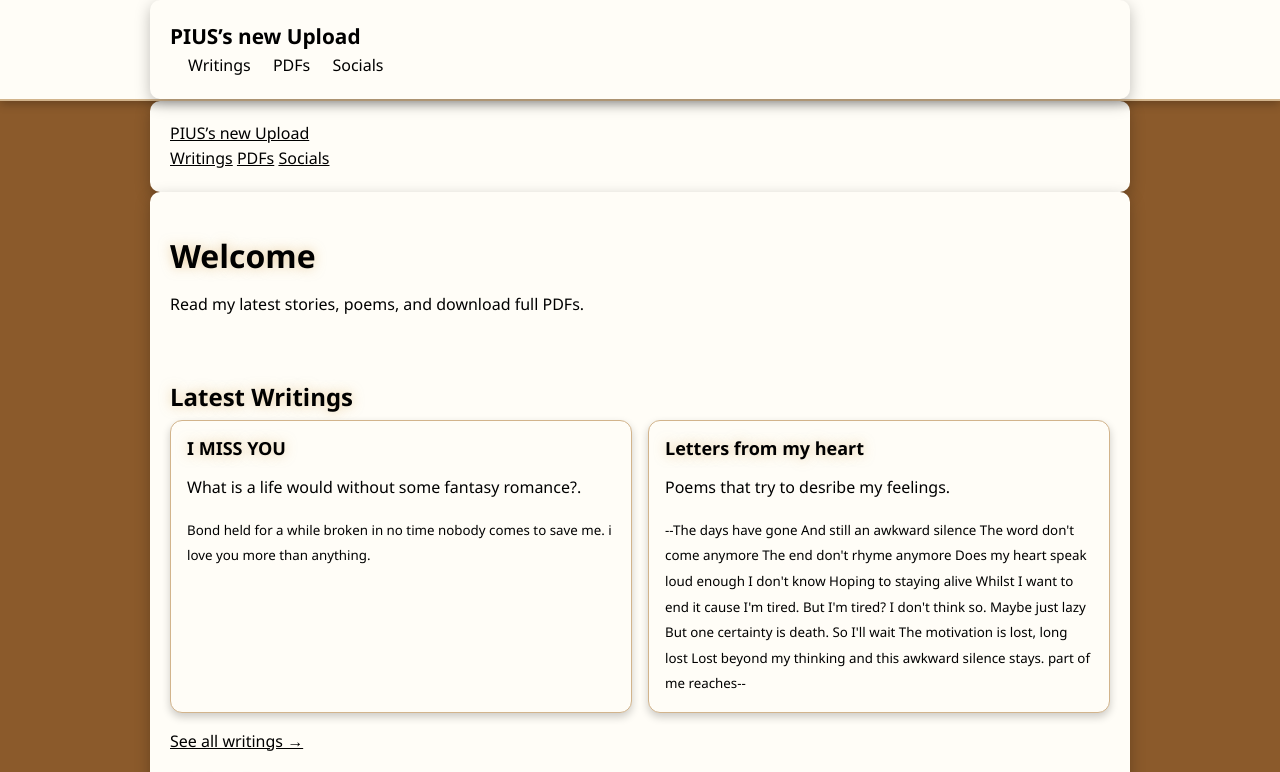
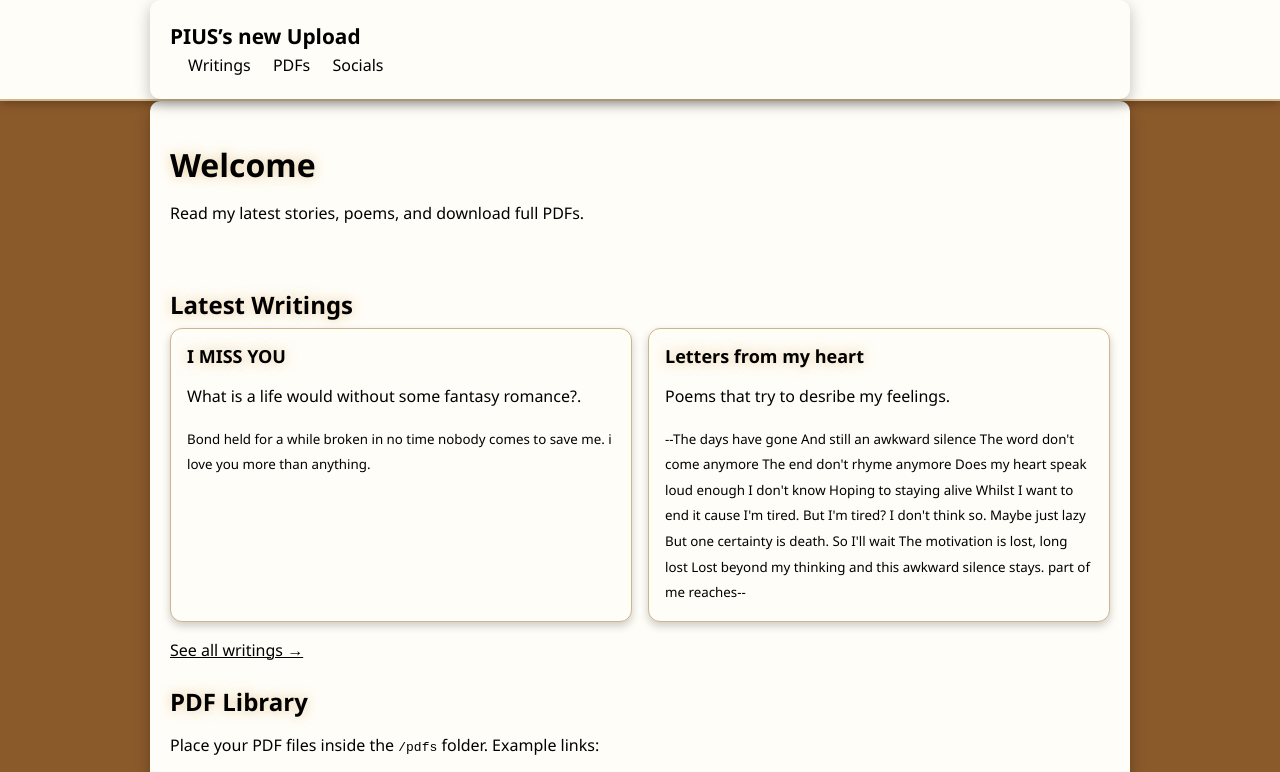
Before and after one commit to pius427/my-writing-site, a plain HTML site: page my-writings-site/index.html in a window 1280 px wide. Shown: the top 772 px of the page. Drawn offline with nearby package versions, Linux system fonts and the light colour scheme; a small style sheet from the web is missing.

Commit message:
Update index.html

```diff
--- a/my-writings-site/index.html
+++ b/my-writings-site/index.html
@@ -11,14 +11,6 @@
 <body>
   <div id="navbar"></div>
 <script src="/assets/load-navbar.js"></script>
-    <div class="container">
-      <a class="brand" href="/">PIUS’s new Upload</a>
-      <nav class="nav">
-        <a href="/writings/">Writings</a>
-        <a href="/pdfs/">PDFs</a>
-        <a href="#socials">Socials</a>
-      </nav>
-    </div>
   </header>
 
   <main class="container">
```
